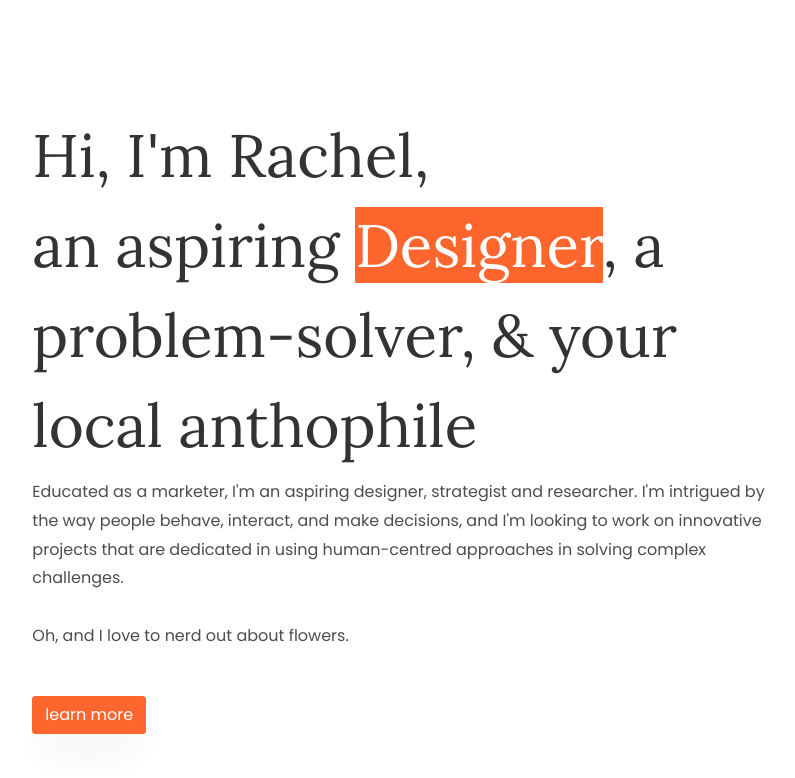
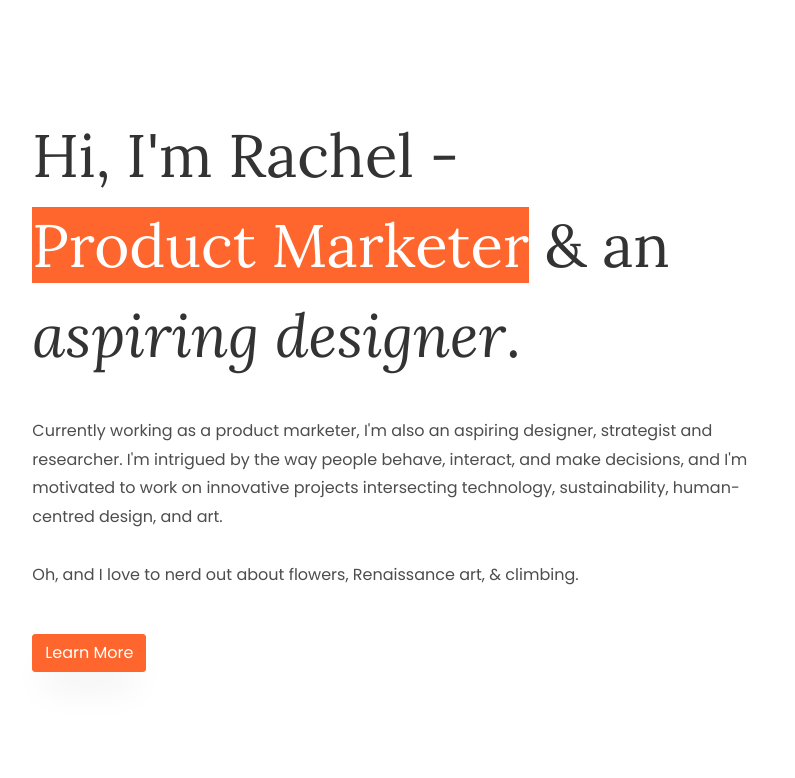
Before and after one commit to rtseng22/rachelt, a plain HTML site: page index.html in a window 1280 px wide. Shown: the part 802-1580 px from the top of the page, without its empty margins (426-1221 px from the left). Drawn offline with Linux system fonts and the light colour scheme; some packages are replaced by stand-ins of ours; no server answers; files whose address does not match are found by name; a web font is replaced by a local one.

Commit message:
Update index.html
updated home page copy

```diff
--- a/index.html
+++ b/index.html
@@ -90,16 +90,17 @@
     	<div class="container">
     		<div class="row justify-content-end">
     			<div class="col-md-8">
-    				<h2>Hi, I'm Rachel, <br>an aspiring <span>Designer</span>, a problem-solver, &amp; your local anthophile</h2>
-    				<p>Educated as a marketer, I'm an aspiring designer, strategist and researcher. I'm intrigued by the way people behave, interact, and make decisions, and I'm looking to work on innovative projects that are dedicated in using human-centred approaches in solving complex challenges.
-
+                    <h2>Hi, I'm Rachel - <br> <span>Product Marketer</span> &amp; an <i>aspiring designer</i>.</h2>
+                    <br>
+                    <!--<h3>A problem-solver &amp; your local anthophile.</h3>-->
+    				<p>Currently working as a product marketer, I'm also an aspiring designer, strategist and researcher. I'm intrigued by the way people behave, interact, and make decisions, and I'm motivated to work on innovative projects intersecting technology, sustainability, human-centred design, and art.
 
                         <br><br>
-                  Oh, and I love to nerd out about flowers.
+                  Oh, and I love to nerd out about flowers, Renaissance art, &amp; climbing.
                 </p>
 
                     <br>
-          <p><a href="about.html" class="btn btn-primary ">learn more</a></p>
+          <p><a href="about.html" class="btn btn-primary ">Learn More</a></p>
     			</div>
     		</div>
     	</div>
```
